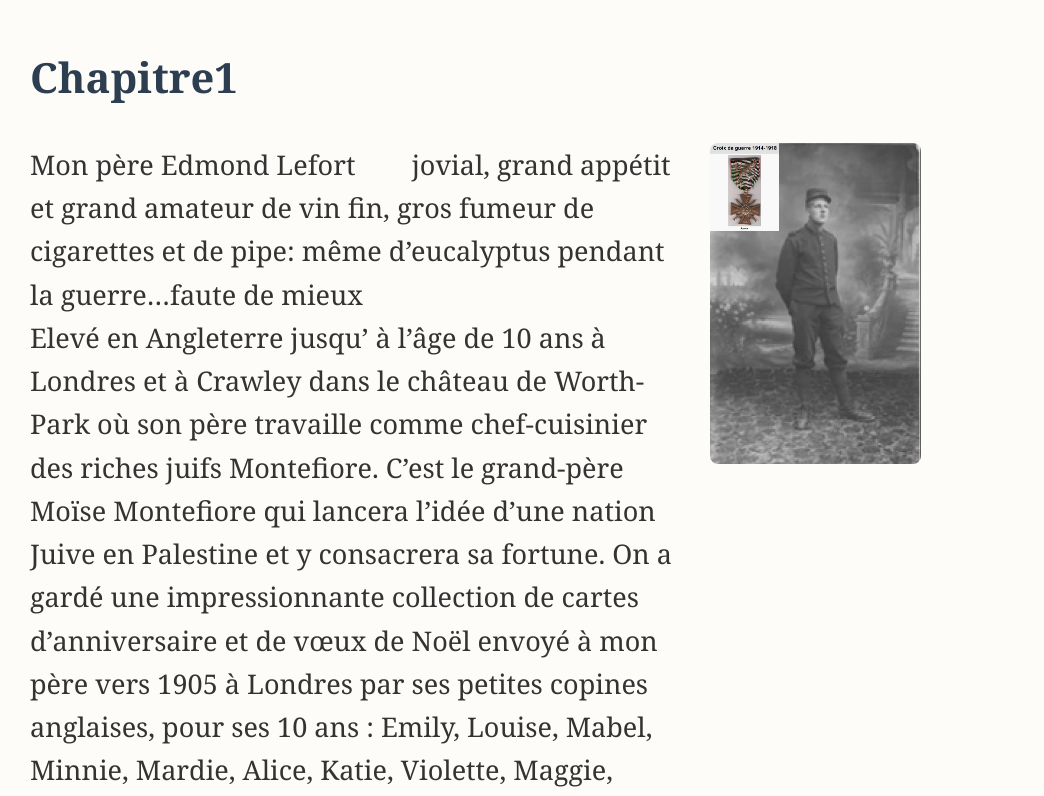
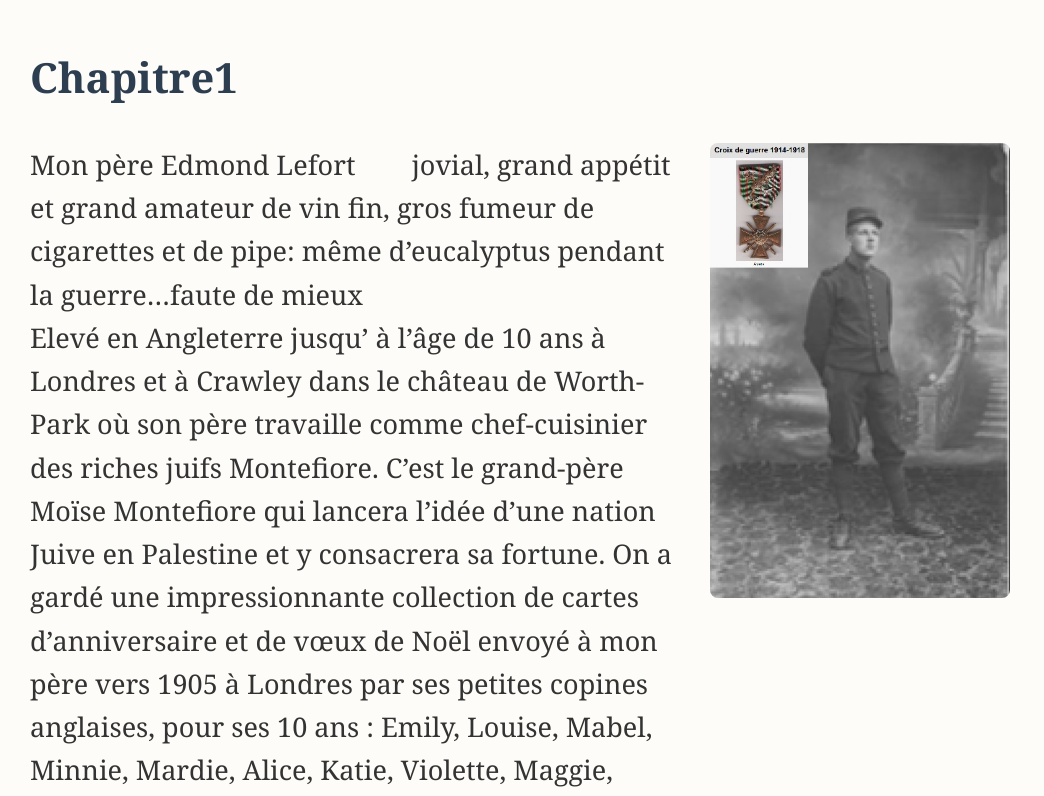
Before and after one commit to lefort999/infine, a Flask app: page /chapitre/chapitre1 in a window 1280 px wide; the page is wider, and only the part inside the window is pictured. Shown: the top 796 px of that part, without its empty margins (0-1044 px from the left). Run offline with Flask 3, Linux system fonts and the light colour scheme.

Commit message:
Update chapitre.html

```diff
--- a/templates/chapitre.html
+++ b/templates/chapitre.html
@@ -66,7 +66,7 @@
 
     {% if image_url %}
       <aside class="image">
-        <img src="{{ image_url }}" alt="Illustration de {{ nom }}">
+        <img src="{{ image_url }}" alt="Illustration de {{ nom }}" style="width:300px; height:auto;">
       </aside>
     {% endif %}
   </div>
```
